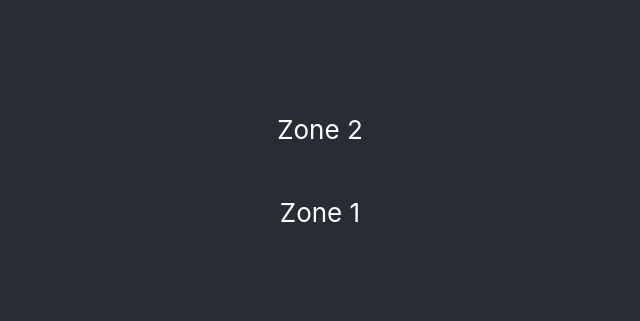
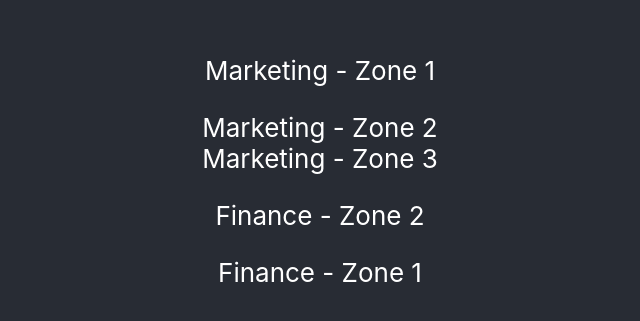
Before and after one commit to neoreact/neoreact-playground, a React (Create React App) app: page / in a window 1280 px wide. Shown: the part 229-550 px from the top of the page, without its empty margins (320-960 px from the left). Built offline with nearby package versions, Linux system fonts and the light colour scheme.

Commit message:
Render multi zones in render (#3)
* Render multi zones in render

* moves the types to core

* moves the types to core

* add code reviews

```diff
--- a/src/App.tsx
+++ b/src/App.tsx
@@ -8,8 +8,8 @@ export const App = () => {
   return (
     <div className="App">
       <header className="App-header">
-        <div className="hello1"></div>
-        <div className="hello"></div>
+        <div className="service1"></div>
+        <div className="service2"></div>
       </header>
     </div>
   );
--- a/src/index.tsx
+++ b/src/index.tsx
@@ -25,7 +25,7 @@ const conductor = new NeoReact<any>(
   {
     services: [
       {
-        name: "oh shit whaddup",
+        name: "marketing",
         state: {
           type: "redux-saga",
           props: {
@@ -36,16 +36,22 @@ const conductor = new NeoReact<any>(
         zones: [
           {
             name: "my-zone",
-            target: ".hello",
-            component: props => <p>Zone 1</p>,
+            target: ".service1",
+            component: props => <p>Marketing - Zone 1</p>,
             order: 0
+          },
+          {
+            name: "my-zone-2",
+            target: ".service2",
+            component: props => <p>Finance - Zone 2</p>,
+            order: 1
           }
         ],
         communicationMethod: "redux-saga",
         required: true
       },
       {
-        name: "oh shit whaddup",
+        name: "finance",
         state: {
           type: "redux-saga",
           props: {
@@ -56,8 +62,20 @@ const conductor = new NeoReact<any>(
         zones: [
           {
             name: "my-zone-1",
-            target: ".hello1",
-            component: props => <p>Zone 2</p>,
+            target: ".service2",
+            component: props => <p>Finance - Zone 1</p>,
+            order: 1
+          },
+          {
+            name: "my-zone-2",
+            target: ".service1",
+            component: props => <div>Marketing - Zone 2</div>,
+            order: 2
+          },
+          {
+            name: "my-zone-3",
+            target: ".service1",
+            component: props => <div>Marketing - Zone 3</div>,
             order: 1
           }
         ],
--- a/src/neoreact/index.tsx
+++ b/src/neoreact/index.tsx
@@ -2,8 +2,11 @@ import {
   NeoReact as INeoReact,
   Configuration,
   Service,
-  NeoExtension
+  NeoExtension,
+  ComponentType,
+  RenderService
 } from "./src/core";
+import React from "react";
 
 export class NeoReact<T> implements INeoReact<T> {
   private extension: NeoExtension = {};
@@ -31,38 +34,38 @@ export class NeoReact<T> implements INeoReact<T> {
     }
     this.renderer(component, document.querySelector(this.config.target));
 
+    let renderByService: RenderService = {};
+
     for (const service of this.config.services) {
       for (const zone of service.zones) {
-        const els = document.querySelectorAll(zone.target);
-
-        if ((els == null || els.length === 0) && this.config.debug) {
-          if (service.required) {
-            throw new Error(
-              `Cannot render zone "${zone.name}" in required service "${service.name}", exiting.`
-            );
-          } else {
-            console.error(
-              `Cannot render zone "${zone.name}" in service "${service.name}"`
-            );
+        renderByService = {
+          ...renderByService,
+          [zone.target]: {
+            ...renderByService[zone.target],
+            [zone.name]: {
+              service: service.name,
+              component: zone.component,
+              order: zone.order
+            }
           }
-
-          return;
-        }
-
-        els.forEach(el => {
-          try {
-            let comp: JSX.Element;
-
-            if (typeof zone.component === "function") {
-              comp = zone.component({});
-            } else {
-              comp = zone.component;
-            }
-
-            this.renderer(comp, el);
-          } catch (err) {}
-        });
+        };
       }
     }
+
+    for (const service in renderByService) {
+      const zoneValue = Object.values(renderByService[service]);
+      let comp: JSX.Element[] = [];
+      const els = document.querySelector(service);
+      for (const zone of zoneValue) {
+        if (typeof zone.component === "function") {
+          comp.push(zone.component({}));
+        } else {
+          comp.push(zone.component);
+        }
+      }
+      this.renderer(comp, els);
+    }
+
+    console.log(renderByService);
   }
 }
```
Also changed, not shown: src/neoreact/src/core.tsx (+13 -1 lines).
